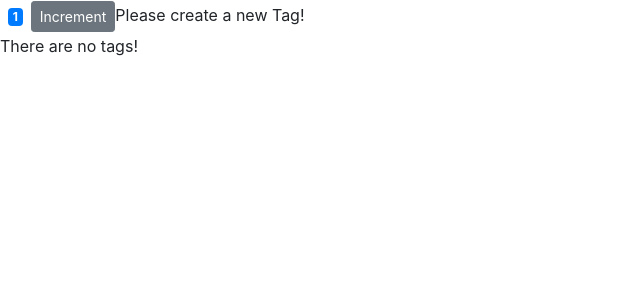
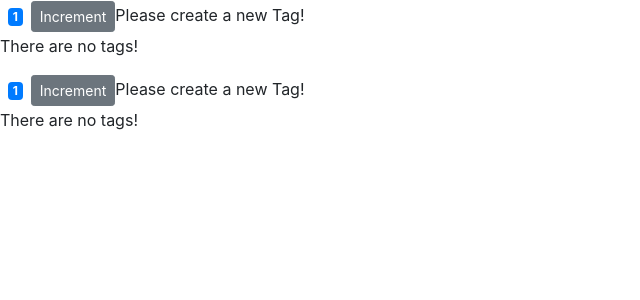
Before and after one commit to sq1fya/react-myapp, a React (Create React App) app: page / in a window 1280 px wide. Shown: the top 300 px of the page, without its empty margins (0-640 px from the left). Built offline with nearby package versions, Linux system fonts and the light colour scheme.

Commit message:
Make a component counter

```diff
--- a/src/components/counter.js
+++ b/src/components/counter.js
@@ -28,16 +28,16 @@
     );
   }
 
-  handleIncrement = () => {
-    this.setState({ count: this.state.count + 1})
-  }
+  handleIncrement = (product) => {
+    this.setState({ count: this.state.count + 1 });
+  };
 
   render() {
     return (
       <div>
         <span className={this.getBadgeClasses()}>{this.formatCount()}</span>
         <button
-          onClick={this.handleIncrement}
+          onClick={ () => this.handleIncrement() }
           className="btn btn-secondary btn-sm"
         >
           Increment
--- /dev/null
+++ b/src/components/counters.js
@@ -0,0 +1,16 @@
+import React, { Component } from 'react';
+import Counter from './counter'
+
+class Counters extends Component {
+    state = {  }
+    render() {
+        return (
+            <div>
+                <Counter />
+                <Counter />
+            </div>
+          );
+    }
+}
+
+export default Counters;
--- a/src/index.js
+++ b/src/index.js
@@ -3,9 +3,10 @@
 import './index.css';
 import * as serviceWorker from './serviceWorker';
 import 'bootstrap/dist/css/bootstrap.css'
-import Counter from './components/counter'
+// import Counter from './components/counter'
+import Counters from './components/counters';
 
-ReactDOM.render(<Counter />, document.getElementById('root'));
+ReactDOM.render(<Counters />, document.getElementById('root'));
 
 // If you want your app to work offline and load faster, you can change
 // unregister() to register() below. Note this comes with some pitfalls.
```
